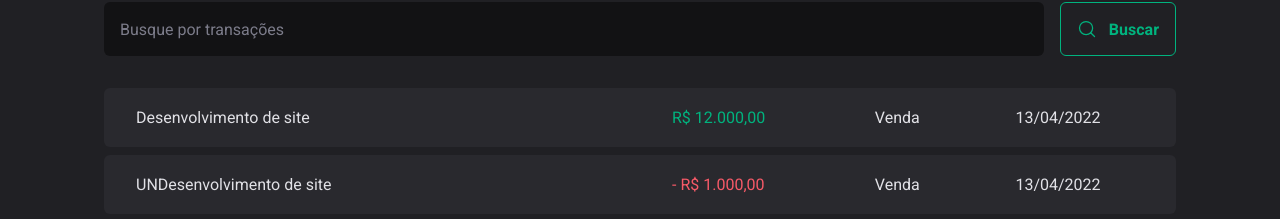
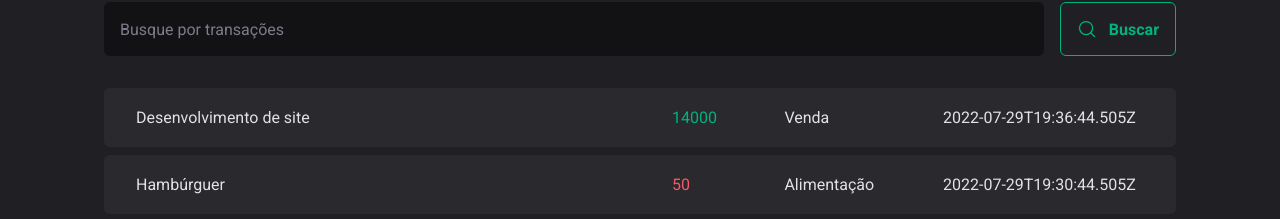
Before and after one commit to lucasnfarias/rocketseat-dt-money, a React (Vite) app: page / in a window 1280 px wide. Shown: the part 592-811 px from the top of the page. Built offline with nearby package versions, Linux system fonts and the light colour scheme; data requests are answered from the project's data file.

Commit message:
create transactions context

```diff
--- a/src/App.tsx
+++ b/src/App.tsx
@@ -1,4 +1,5 @@
 import { ThemeProvider } from "styled-components";
+import { TransactionsProvider } from "./contexts/transactions";
 import { Transactions } from "./pages/Transactions";
 import { GlobalStyle } from "./styles/global";
 import { defaultTheme } from "./styles/themes/default";
@@ -8,7 +9,9 @@ export function App() {
     <ThemeProvider theme={defaultTheme}>
       <GlobalStyle />
 
-      <Transactions />
+      <TransactionsProvider>
+        <Transactions />
+      </TransactionsProvider>
     </ThemeProvider>
   );
 }
--- /dev/null
+++ b/src/contexts/transactions.tsx
@@ -0,0 +1,40 @@
+import { createContext, ReactNode, useEffect, useState } from "react";
+
+interface Transaction {
+  id: number;
+  description: string;
+  type: "income" | "outcome";
+  category: string;
+  price: number;
+  createdAt: string;
+}
+
+interface TransactionsContextType {
+  transactions: Transaction[];
+}
+
+interface TransactionsProviderProps {
+  children: ReactNode;
+}
+
+export const TransactionsContext = createContext({} as TransactionsContextType);
+
+export function TransactionsProvider({ children }: TransactionsProviderProps) {
+  const [transactions, setTransactions] = useState<Transaction[]>([]);
+
+  async function loadTransactions() {
+    const response = await fetch("http://localhost:3333/transactions");
+    const data = await response.json();
+    setTransactions(data);
+  }
+
+  useEffect(() => {
+    loadTransactions();
+  }, []);
+
+  return (
+    <TransactionsContext.Provider value={{ transactions }}>
+      {children}
+    </TransactionsContext.Provider>
+  );
+}
--- a/src/pages/Transactions/index.tsx
+++ b/src/pages/Transactions/index.tsx
@@ -1,6 +1,8 @@
+import { useContext } from "react";
 import { Header } from "../../components/Header";
 import { SearchForm } from "../../components/SearchForm";
 import { Summary } from "../../components/Summary";
+import { TransactionsContext } from "../../contexts/transactions";
 import {
   PriceHighlight,
   TransactionsContainer,
@@ -8,6 +10,8 @@ import {
 } from "./styles";
 
 export function Transactions() {
+  const { transactions } = useContext(TransactionsContext);
+
   return (
     <div>
       <Header />
@@ -18,22 +22,18 @@ export function Transactions() {
 
         <TransactionsTable>
           <tbody>
-            <tr>
-              <td width="50%">Desenvolvimento de site</td>
-              <td>
-                <PriceHighlight variant="income">R$ 12.000,00</PriceHighlight>
-              </td>
-              <td>Venda</td>
-              <td>13/04/2022</td>
-            </tr>
-            <tr>
-              <td width="50%">UNDesenvolvimento de site</td>
-              <td>
-                <PriceHighlight variant="outcome">- R$ 1.000,00</PriceHighlight>
-              </td>
-              <td>Venda</td>
-              <td>13/04/2022</td>
-            </tr>
+            {transactions.map(
+              ({ id, description, type, category, price, createdAt }) => (
+                <tr key={id}>
+                  <td width="50%">{description}</td>
+                  <td>
+                    <PriceHighlight variant={type}>{price}</PriceHighlight>
+                  </td>
+                  <td>{category}</td>
+                  <td>{createdAt}</td>
+                </tr>
+              )
+            )}
           </tbody>
         </TransactionsTable>
       </TransactionsContainer>
```
